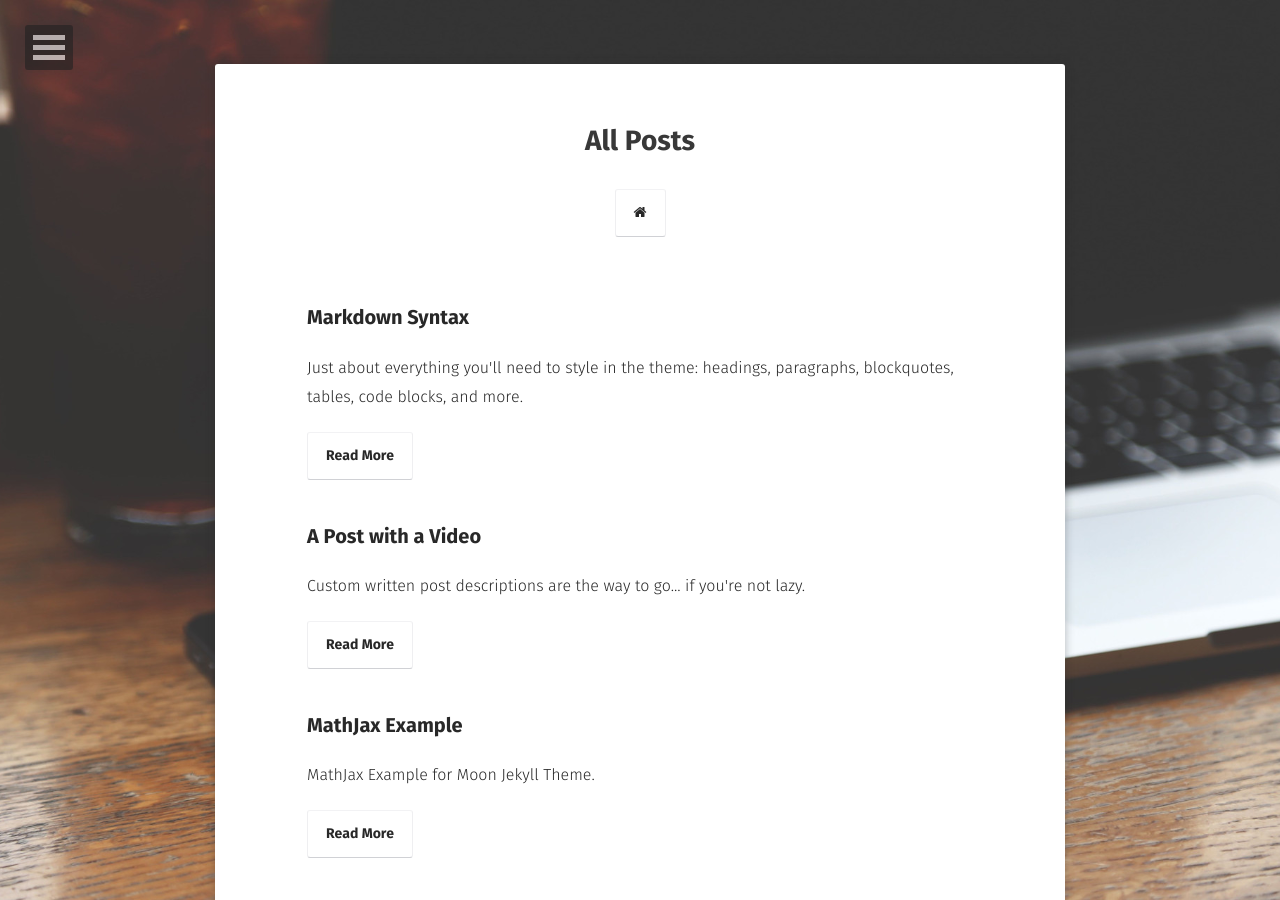
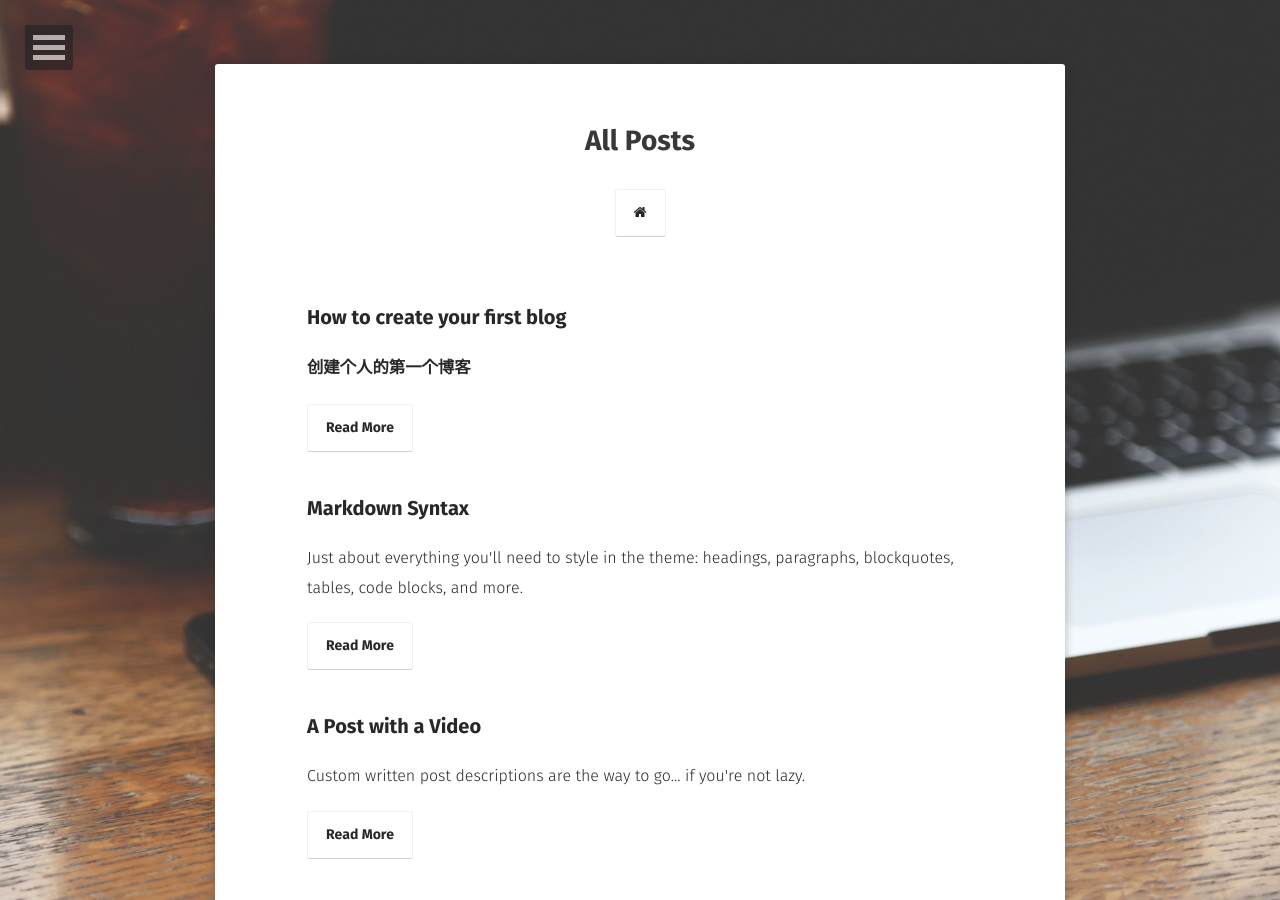
Before and after one commit to xcs-go/xcs.github.io, a Jekyll site: the page built from posts/index.md, in a window 1280 px wide and 900 px high. Built offline with Jekyll 4.4.1, drawn with Linux system fonts in a browser that asks for light colours; some web fonts are replaced.

Commit message:
添加第一个博客

```diff
--- /dev/null
+++ b/_posts/2017-10-1-how-to-create-your-firstblog.md
@@ -0,0 +1,7 @@
+---
+layout: post
+title: "How to create your first blog"
+date: 2017-10-01
+---
+
+### 创建个人的第一个博客
--- a/index.html
+++ b/index.html
@@ -1,5 +1,5 @@
 ---
 layout: home
-title:''
+title: Home
 comments: false
 ---
```
Also changed, not shown: Gemfile.lock (added).
